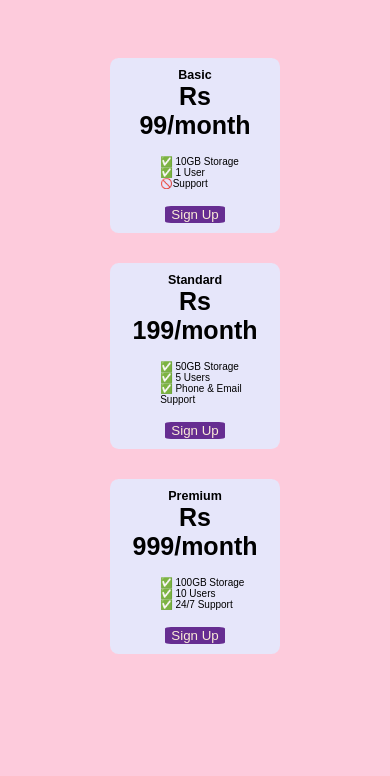
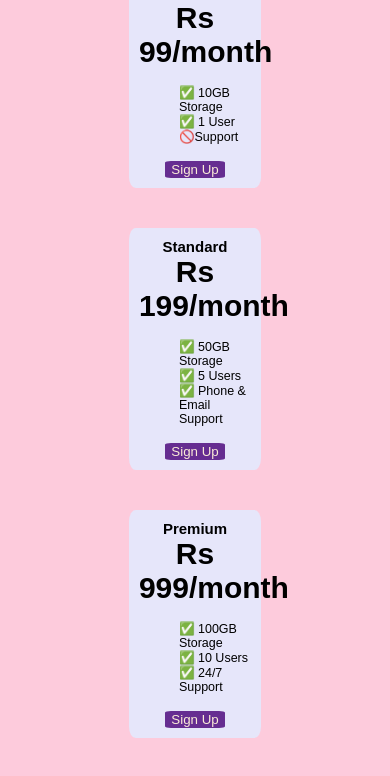
Before and after one commit to Rahul11072/subscription-list, a plain HTML site: page index.html in a window 390 px wide. Drawn offline with Linux system fonts and the light colour scheme; a web font is replaced by a local one.

Commit message:
Add files via upload

```diff
--- a/index.html
+++ b/index.html
@@ -51,17 +51,26 @@
     }
 
     /* Hint: What can you do with a media query and flexbox? */
-    @media (max-width:1250px) {
+    @media (max-width:1000px) {
       .pricing-container{
         align-items: center;
         flex-direction: column;
         width: auto;
-        gap: 30px;
+        gap: 40px;
         margin-top: 250px;
       }
       .pricing-container>*{
-        width: 40%;
-        height:40vh;
+        width: 30%;
+        height:auto;
+      }
+      .plan-price{
+        font-size: 30px;
+      }
+      .plan-title{
+        font-size: 15px;
+      }
+      li{
+        font-size: 12.5px;
       }
 
     }
```
